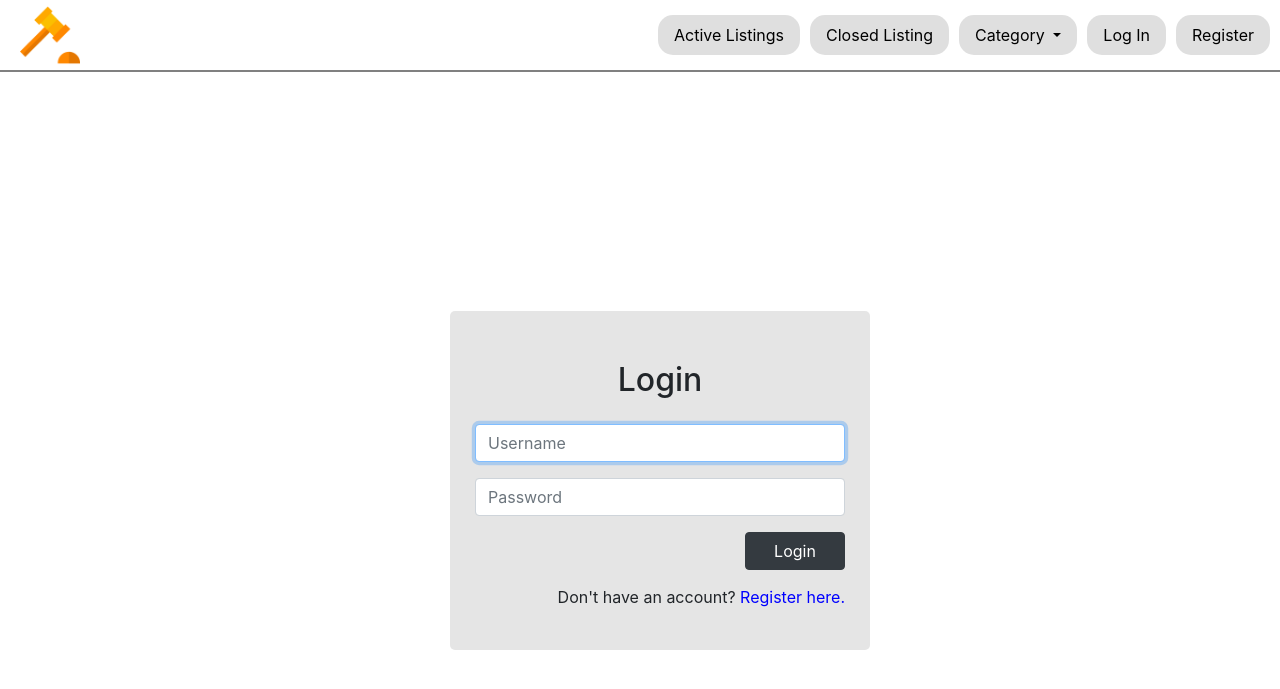
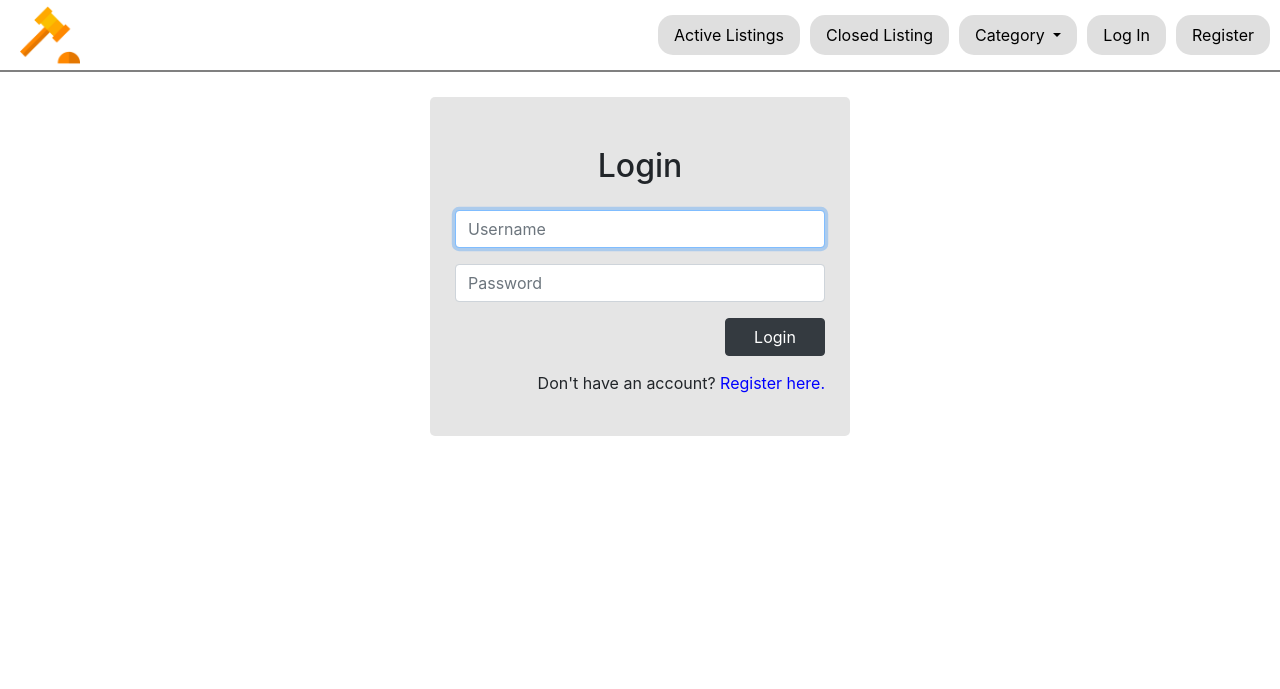
Before and after one commit to raulereno/cs50w_projects, a Django app: page /login in a window 1280 px wide. Shown: the top 689 px of the page. Run offline with Django 3.2, Linux system fonts and the light colour scheme; data that the repository does not hold is empty; some libraries are stand-ins or nearby versions.

Commit message:
arreglando estilado de login y registro

```diff
--- a/commerce/auctions/static/auctions/_login-register.scss
+++ b/commerce/auctions/static/auctions/_login-register.scss
@@ -1,10 +1,15 @@
 .container_login-register {
+  display: flex;
+  justify-content: center;
+  align-items: center;
+  width: 100%;
+  .login,
+  .register {
+    margin-top: 25px;
     background-color: rgba(128, 128, 128, 0.204);
     width: 420px;
     padding: 25px;
-  position: absolute;
-  bottom: 150px;
-  left: 450px;
+
     border-radius: 5px;
     form {
       display: flex;
@@ -25,7 +30,7 @@
       }
     }
   }
+}
 
 .register {
-  bottom: 70px;
 }
--- a/commerce/auctions/static/auctions/styles.css
+++ b/commerce/auctions/static/auctions/styles.css
@@ -193,35 +193,41 @@
 }
 
 .container_login-register {
+  display: flex;
+  justify-content: center;
+  align-items: center;
+  width: 100%;
+}
+.container_login-register .login,
+.container_login-register .register {
+  margin-top: 25px;
   background-color: rgba(128, 128, 128, 0.204);
   width: 420px;
   padding: 25px;
-  position: absolute;
-  bottom: 150px;
-  left: 450px;
   border-radius: 5px;
 }
-.container_login-register form {
+.container_login-register .login form,
+.container_login-register .register form {
   display: flex;
   flex-direction: column;
   margin-bottom: 15px;
 }
-.container_login-register form input.submit_button {
+.container_login-register .login form input.submit_button,
+.container_login-register .register form input.submit_button {
   width: 100px;
   align-self: flex-end;
 }
-.container_login-register p {
+.container_login-register .login p,
+.container_login-register .register p {
   text-align: end;
 }
-.container_login-register p a {
+.container_login-register .login p a,
+.container_login-register .register p a {
   color: blue;
 }
-.container_login-register p a:hover {
+.container_login-register .login p a:hover,
+.container_login-register .register p a:hover {
   text-decoration: underline;
-}
-
-.register {
-  bottom: 70px;
 }
 
 body {
--- a/commerce/auctions/templates/auctions/login.html
+++ b/commerce/auctions/templates/auctions/login.html
@@ -3,6 +3,7 @@
 {% block body %}
 
     <div class="container_login-register">
+        <div class="login">
             <h2>Login</h2>
             {% if message %}
                 <div>{{ message }}</div>
@@ -19,5 +20,6 @@
             </form>
             <p>Don't have an account? <a href="{% url 'register' %}">Register here.</a></p>
         </div>
+    </div>
 
 {% endblock %}
--- a/commerce/auctions/templates/auctions/register.html
+++ b/commerce/auctions/templates/auctions/register.html
@@ -2,7 +2,8 @@
 
 {% block body %}
 
-    <div class="container_login-register register">
+    <div class="container_login-register">
+        <div class="register">
             <h2>Register</h2>
             {% if message %}
                 <div>{{ message }}</div>
@@ -25,5 +26,6 @@
             </form>
             <p>Already have an account? <a href="{% url 'login' %}">Log In here.</a></p>
         </div>
+    </div>
 
 {% endblock %}
```
Also changed, not shown: 1 other file. Lines whose indentation alone changed are shown as unchanged.
